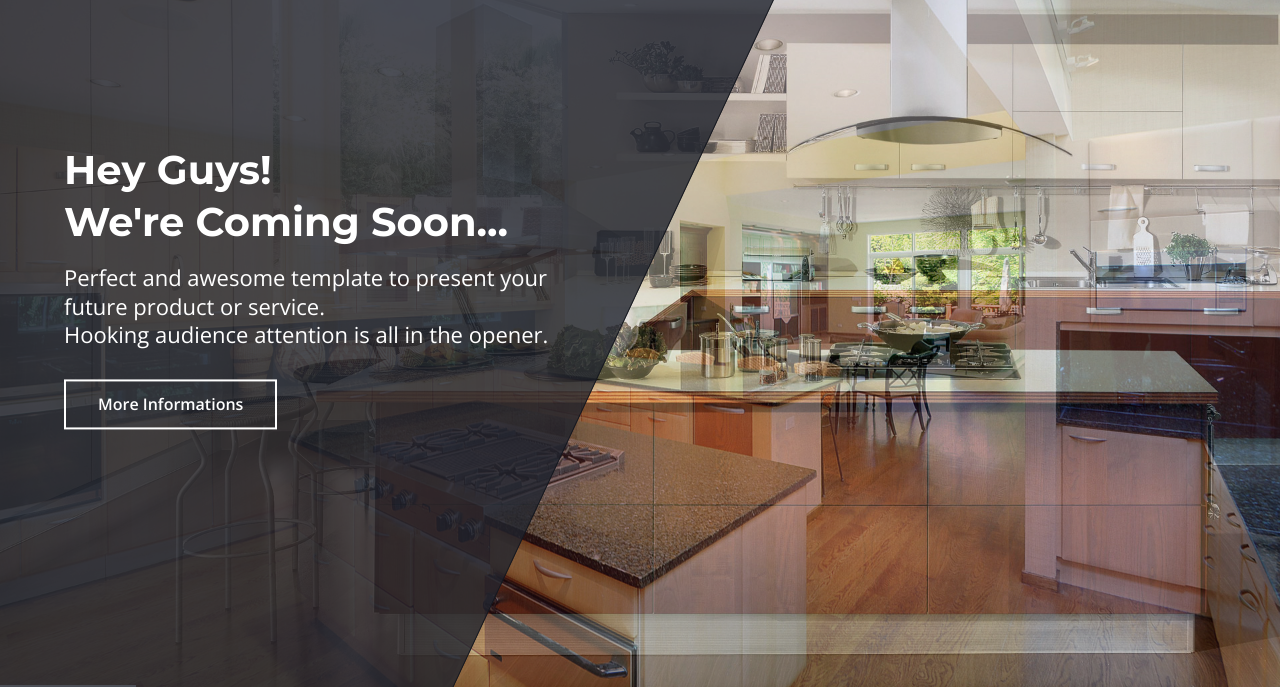
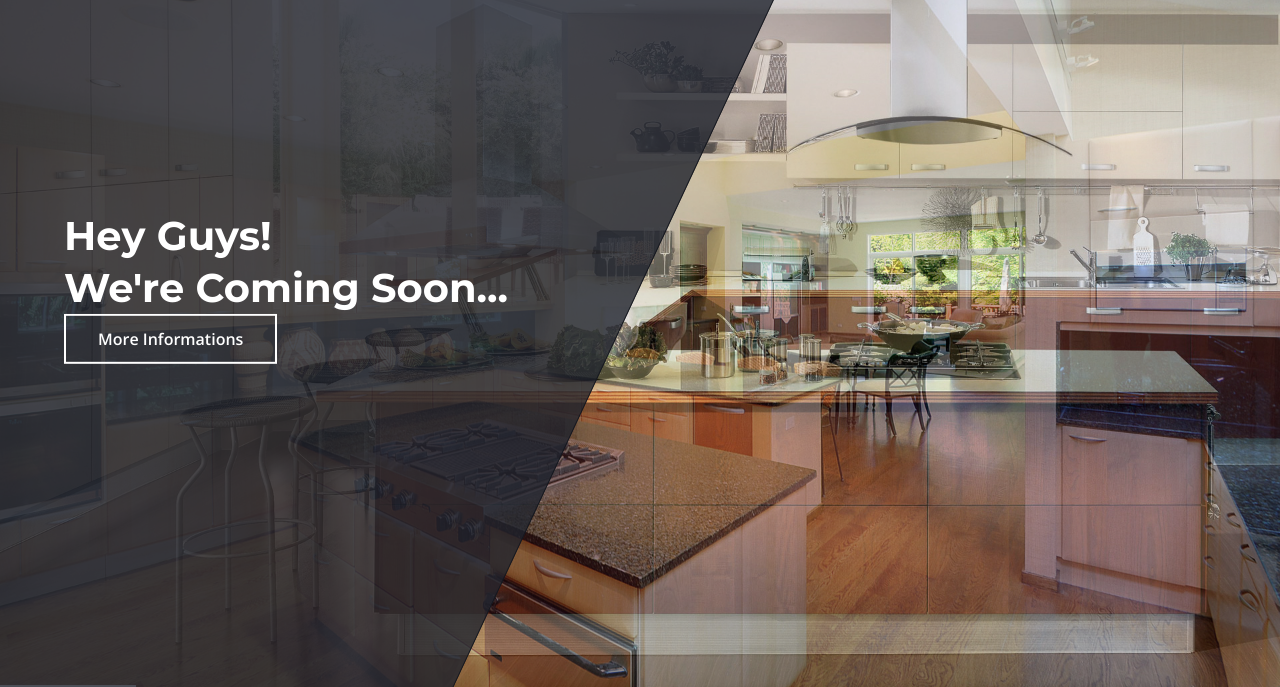
Before and after one commit to tryux/luxurykitchen, a plain HTML site: page index.html in a window 1280 px wide. Shown: the part 113-800 px from the top of the page. Drawn offline with nearby package versions, Linux system fonts and the light colour scheme; files whose address does not match are found by name.

Commit message:
Update index.html

```diff
--- a/index.html
+++ b/index.html
@@ -47,8 +47,8 @@
         <div class="content">
             <h1 class="text-intro opacity-0">Hey Guys!<br>
                     We're Coming Soon...</h1>
-            <h2 class="text-intro opacity-0">Perfect and awesome template to present your future product or service.<br>
-                    Hooking audience attention is all in the opener.</h2>
+            <!-- <h2 class="text-intro opacity-0">Perfect and awesome template to present your future product or service.<br>
+                    Hooking audience attention is all in the opener.</h2> -->
             <nav>
                 <ul>
                     <li>
```
